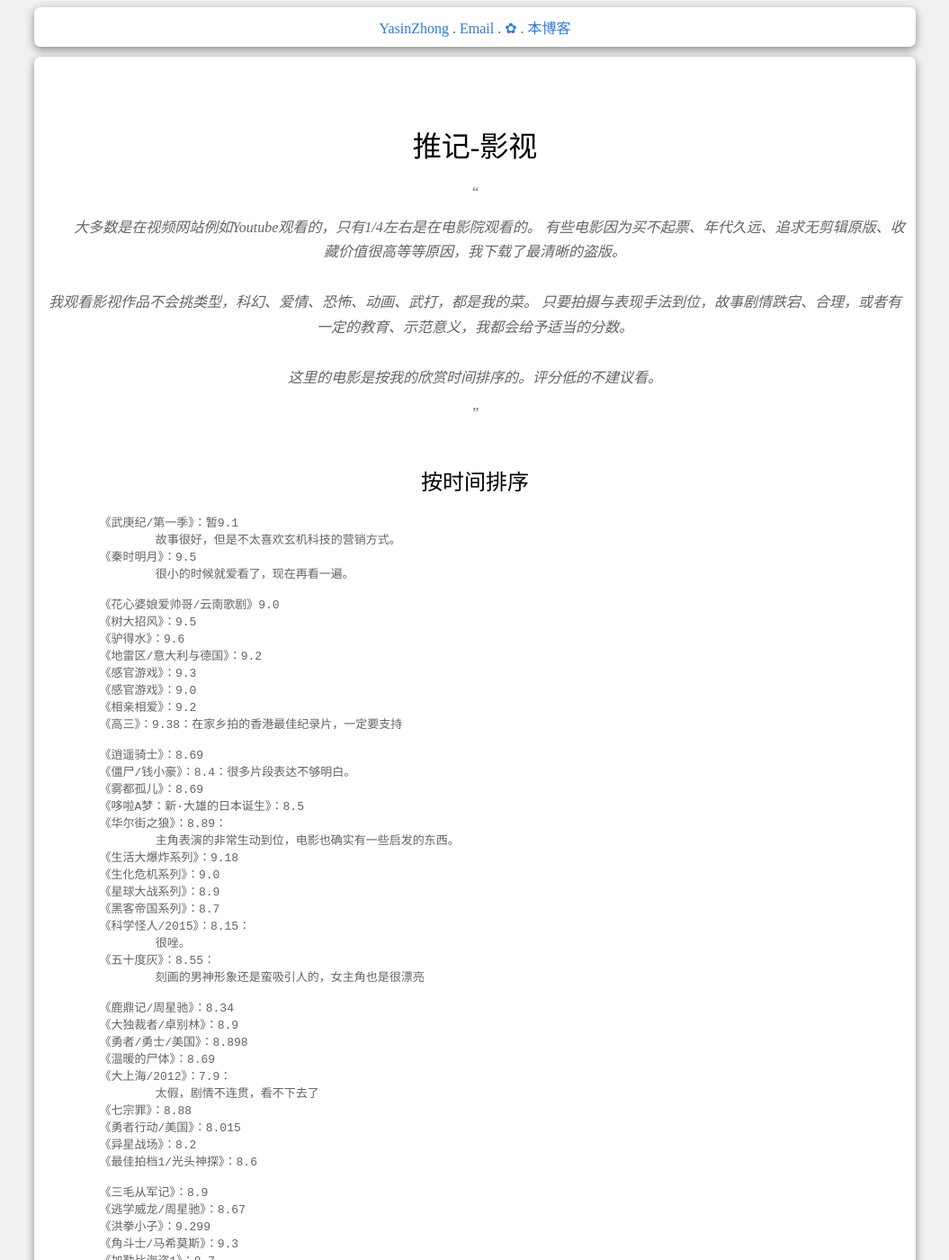
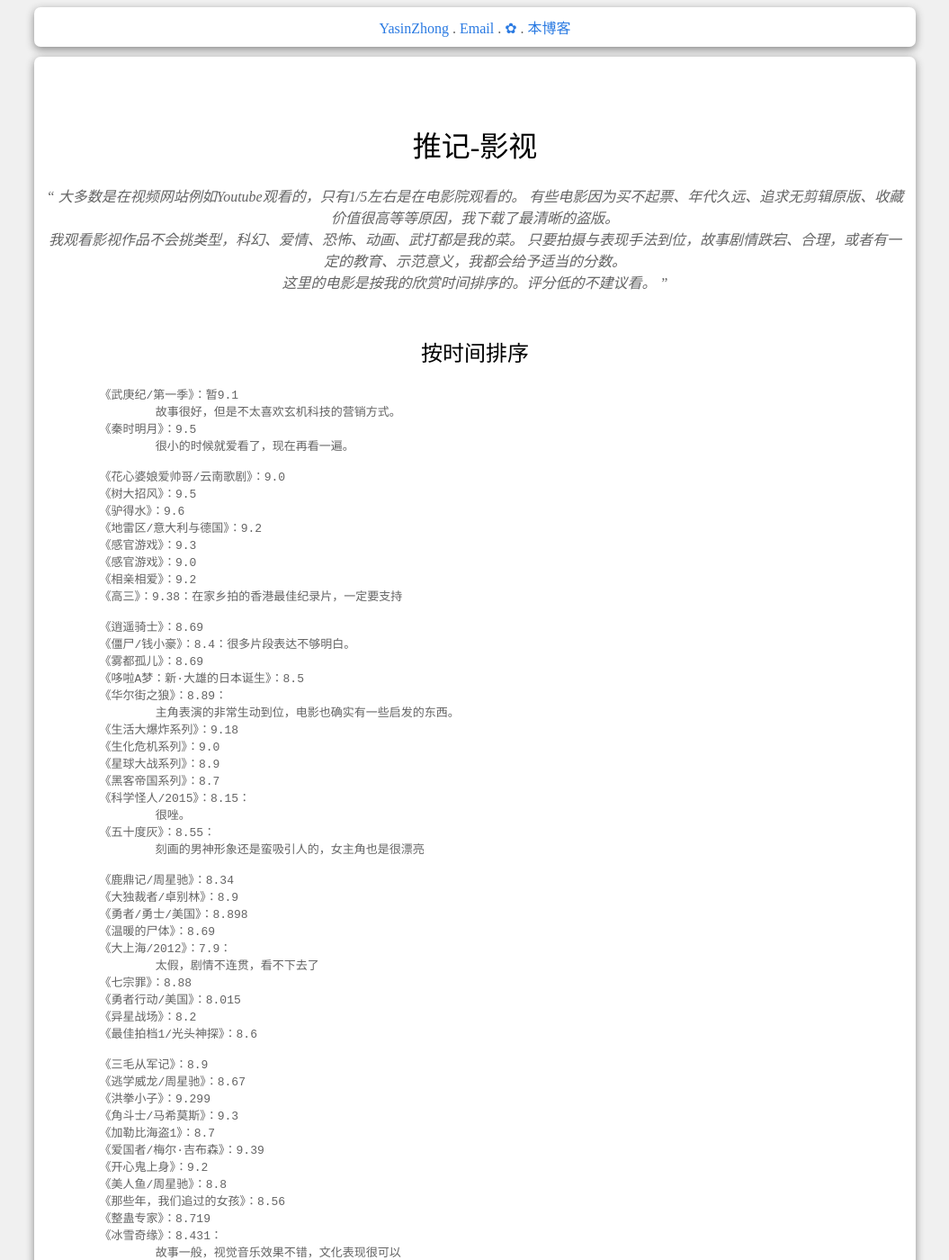
Before and after one commit to YasinZhong/yasinzhong.github.io, a Jekyll site: the page built from _posts/2018-3-10-MovieShare.html, in a window 1280 px wide and 1400 px high. Shown: the whole window at 90% size, without its empty margins (112-1167 px from the left). Built offline with Jekyll 4.4.1, drawn with Linux system fonts in a browser that asks for light colours; comment, search, counter and statistics services are not loaded; some of the changed text lies outside the part shown.

Commit message:
2018/03/31

```diff
--- a/_posts/2018-3-10-MovieShare.html
+++ b/_posts/2018-3-10-MovieShare.html
@@ -7,15 +7,13 @@ title: 推记-影视
 <h1>{{ page.title }}</h1>
 
 <q>
-	<p>
-		大多数是在视频网站例如Youtube观看的，只有1/4左右是在电影院观看的。
+		大多数是在视频网站例如Youtube观看的，只有1/5左右是在电影院观看的。
 		有些电影因为买不起票、年代久远、追求无剪辑原版、收藏价值很高等等原因，我下载了最清晰的盗版。
-		<br><br>
-		我观看影视作品不会挑类型，科幻、爱情、恐怖、动画、武打，都是我的菜。
+		<br>
+		我观看影视作品不会挑类型，科幻、爱情、恐怖、动画、武打都是我的菜。
 		只要拍摄与表现手法到位，故事剧情跌宕、合理，或者有一定的教育、示范意义，我都会给予适当的分数。
-		<br><br>
+		<br>
 		这里的电影是按我的欣赏时间排序的。评分低的不建议看。
-	</p>
 </q>
 
 <h2>按时间排序</h2>
@@ -26,7 +24,7 @@ title: 推记-影视
 	《秦时明月》：9.5
 		很小的时候就爱看了，现在再看一遍。
 
-	《花心婆娘爱帅哥/云南歌剧》9.0
+	《花心婆娘爱帅哥/云南歌剧》：9.0
 	《树大招风》：9.5
 	《驴得水》：9.6
 	《地雷区/意大利与德国》：9.2
--- a/_posts/2018-3-13-BookShare.html
+++ b/_posts/2018-3-13-BookShare.html
@@ -7,9 +7,7 @@ title: 推记-书
 <h1>{{ page.title }}</h1>
 
 <q>
-	有许多书读得匆忙、不全细，这样的就不列举出来。
-	有一些呢，譬如谈论什么学习方法，神奇的记忆力之流，无用之物，不应该被推崇推荐，我耻于列举他们。
-	有些书含有重大力量，我不愿意随意分享给不值得的人。
+	有许多书读得匆忙，这样的就不列举出来。
 </q>
 
 
--- a/index.html
+++ b/index.html
@@ -7,7 +7,7 @@ title: Yasin Zhong|blog
     <br/><br/>
     <ol>
 　	{% for post in site.posts %}
-　　<li style="border:none;margin: initial;padding-bottom: 0.2em;padding-top: 0.1em;">{{ post.date | date_to_string }}
+　　<li style="border:none;margin: initial;padding-bottom: -0.2em;padding-top: 0.1em;">{{ post.date | date_to_string }}
 	<a href="{{ site.baseurl }}{{ post.url }}">{{ post.title }}</a>
 	</li>
 　　{% endfor %}
```
